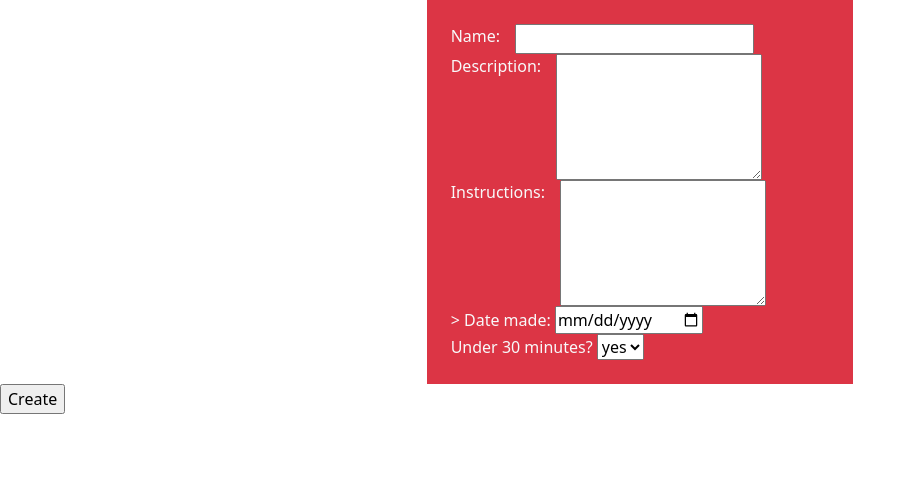
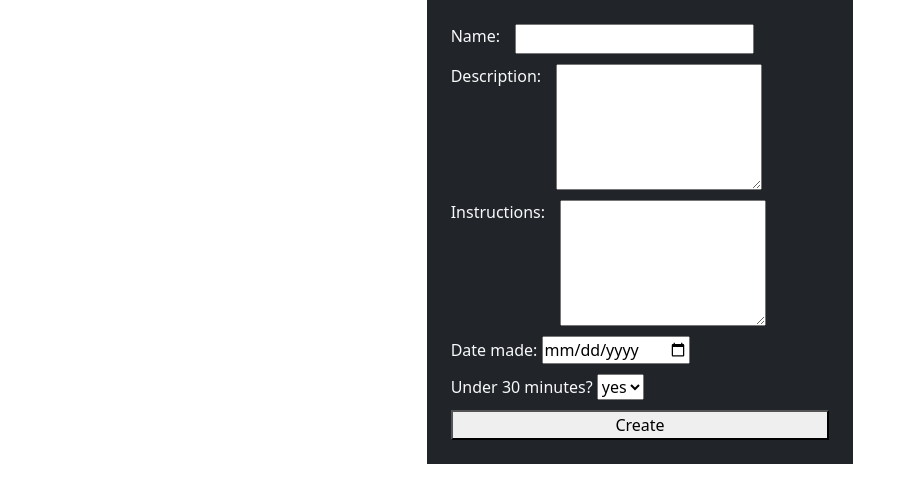
Before and after one commit to jtfrench23/recipes, a Flask app: template flask_app/templates/create_recipe.html in a window 1280 px wide. Shown: the part 46-549 px from the top of the page, without its empty margins (0-916 px from the left). Run offline with Flask 2, Linux system fonts and the light colour scheme; the template is opened without the code that fills it, so the values that code supplies are empty.

Commit message:
fixed styling on create page

```diff
--- a/flask_app/static/style.css
+++ b/flask_app/static/style.css
@@ -8,3 +8,8 @@
     gap: 15px;
     vertical-align: top;
 }
+.flex-column-gap{
+    display: flex;
+    flex-direction: column;
+    gap: 10px;
+}
--- a/flask_app/templates/create_recipe.html
+++ b/flask_app/templates/create_recipe.html
@@ -17,7 +17,7 @@
         </div>
     </div>
     <div class="d-flex justify-content-around">
-        <form action="/create/recipe/submit" method="post" class="col-4 p-4 bg-danger text-light">
+        <form action="/create/recipe/submit" method="post" class="col-4 p-4 bg-dark text-light flex-column-gap">
             <div class="form-group align">
                 <label for="name">Name:</label>
                 <input type="text" name="name" id="name">
@@ -30,10 +30,10 @@
                 <label for="instructions">Instructions:</label>
                 <textarea name="instructions" id="instructions" cols="20" rows="5"></textarea>
             </div>
-            <div class="form-group">>
-                <label for="date_made">Date made:</label>
+            <div class="form-group">
+                <label for="date_made"> Date made:</label>
                 <input type="date" name="date_made" id="date_made">
-            </div
+            </div>
             <div class="form-group">
                 <label for="under_thirty">Under 30 minutes?</label>
                 <select name="under_thirty" id="under_thirty">
@@ -41,7 +41,7 @@
                     <option value="no">no</option>
                 </select>
             </div>
-            <input type="submit" value="Create" class="">
+            <button type="submit">Create</button>
             <input type="hidden" name="users_id" value="{{session.user_id}}">
         </form>
     </div>
```
